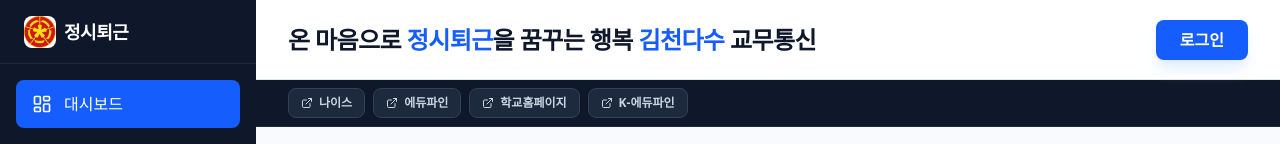
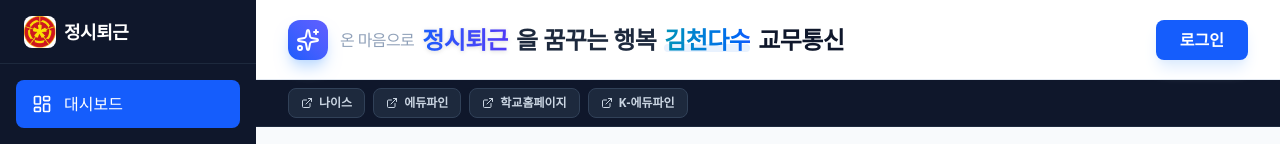
Before and after one commit to minumaeng82-netizen/dasuDashboard, a React (Vite) app: page / in a window 1280 px wide. Shown: the top 144 px of the page. Built offline with nearby package versions, Linux system fonts and the light colour scheme; no server answers; the database is empty.

Commit message:
보안
보안

```diff
--- a/src/components/TopBar.tsx
+++ b/src/components/TopBar.tsx
@@ -1,6 +1,7 @@
 import React from 'react';
-import { Bell, User as UserIcon, Menu, LogOut } from 'lucide-react';
+import { Bell, User as UserIcon, Menu, LogOut, Sparkles } from 'lucide-react';
 import { User } from '../types';
+import { motion } from 'motion/react';
 
 interface TopBarProps {
   onMenuClick: () => void;
@@ -24,9 +25,27 @@ export const TopBar: React.FC<TopBarProps> = ({
         >
           <Menu className="w-6 h-6 text-slate-600" />
         </button>
-        <h1 className="text-xl md:text-2xl font-bold text-slate-900 tracking-tight">
-          온 마음으로 <span className="text-blue-600">정시퇴근</span>을 꿈꾸는 행복 <span className="text-blue-600">김천다수</span> 교무통신
-        </h1>
+        <motion.div
+          initial={{ opacity: 0, x: -20 }}
+          animate={{ opacity: 1, x: 0 }}
+          className="flex items-center gap-3"
+        >
+          <div className="hidden sm:flex w-10 h-10 bg-gradient-to-tr from-blue-600 to-indigo-500 rounded-xl items-center justify-center shadow-lg shadow-blue-200">
+            <Sparkles className="w-6 h-6 text-white" />
+          </div>
+          <h1 className="text-xl md:text-2xl font-black tracking-tight flex flex-wrap items-center gap-x-2">
+            <span className="text-slate-400 font-medium text-sm md:text-base w-full md:w-auto">온 마음으로</span>
+            <span className="bg-gradient-to-r from-blue-600 to-indigo-600 bg-clip-text text-transparent drop-shadow-sm">
+              정시퇴근
+            </span>
+            <span className="text-slate-800">을 꿈꾸는 행복</span>
+            <span className="relative inline-block">
+              <span className="relative z-10 bg-gradient-to-r from-cyan-600 to-blue-600 bg-clip-text text-transparent">김천다수</span>
+              <span className="absolute bottom-1 left-0 w-full h-2 bg-blue-100 -z-0 rounded-full opacity-60"></span>
+            </span>
+            <span className="text-slate-900">교무통신</span>
+          </h1>
+        </motion.div>
       </div>
 
       <div className="flex items-center gap-6">
--- a/src/pages/Calendar.tsx
+++ b/src/pages/Calendar.tsx
@@ -236,76 +236,7 @@ export const Calendar: React.FC<CalendarProps> = ({ user }) => {
     }
   };
 
-  const handleExportExcel = () => {
-    // Current week starting from selectedDate or Monday of that week
-    const weekStart = startOfWeek(selectedDate, { weekStartsOn: 1 }); // Monday
-    const weekEnd = addDays(weekStart, 6); // Sunday
-    const daysInWeek = eachDayOfInterval({ start: weekStart, end: weekEnd });
 
-    // Load user names for "담당자" mapping
-    const savedUsers = localStorage.getItem('registered_users');
-    const userMap: Record<string, string> = {};
-    if (savedUsers) {
-      try {
-        const users: User[] = JSON.parse(savedUsers);
-        users.forEach(u => {
-          userMap[u.email] = u.name;
-        });
-      } catch (e) {
-        console.error('Failed to parse registered_users:', e);
-      }
-    }
-
-    const excelData = daysInWeek.map(day => {
-      const dayStr = format(day, 'yyyy-MM-dd');
-      const daySchedules = schedules.filter(s => s.date === dayStr && !s.isPrivate);
-
-      // 계기교육: category === '계기교육'
-      const educationalEvents = daySchedules
-        .filter(s => s.category === '계기교육')
-        .map(s => s.title)
-        .join(', ');
-
-      // 학교 행사 계획: title(timeRange, location, target)
-      const schoolEvents = daySchedules
-        .filter(s => s.category !== '계기교육')
-        .map(s => {
-          const details = [
-            s.timeRange,
-            s.location,
-            s.target
-          ].filter(Boolean).join(', ');
-          return `${s.title}${details ? ` (${details})` : ''}`;
-        })
-        .join('\n');
-
-      // 담당자: names of authors
-      const authors = Array.from(new Set(daySchedules.map(s => {
-        if (!s.authorEmail) return '관리자';
-        return userMap[s.authorEmail] || s.authorEmail.split('@')[0];
-      }))).join(', ');
-
-      return {
-        '날짜': format(day, 'MM/dd (EEEE)', { locale: ko }),
-        '계기교육': educationalEvents,
-        '학교 행사 계획': schoolEvents,
-        '담당자': authors
-      };
-    });
-
-    const worksheet = XLSX.utils.json_to_sheet(excelData);
-    const workbook = XLSX.utils.book_new();
-    XLSX.utils.book_append_sheet(workbook, worksheet, '주간일정');
-
-    worksheet['!cols'] = [
-      { wch: 20 }, // 날짜
-      { wch: 30 }, // 계기교육
-      { wch: 60 }, // 학교 행사 계획
-      { wch: 20 }  // 담당자
-    ];
-
-    XLSX.writeFile(workbook, `주간학교일정_${format(weekStart, 'yyyyMMdd')}.xlsx`);
-  };
 
   const handleOpenPreview = () => {
     const monthStart = startOfMonth(currentMonth);
```
